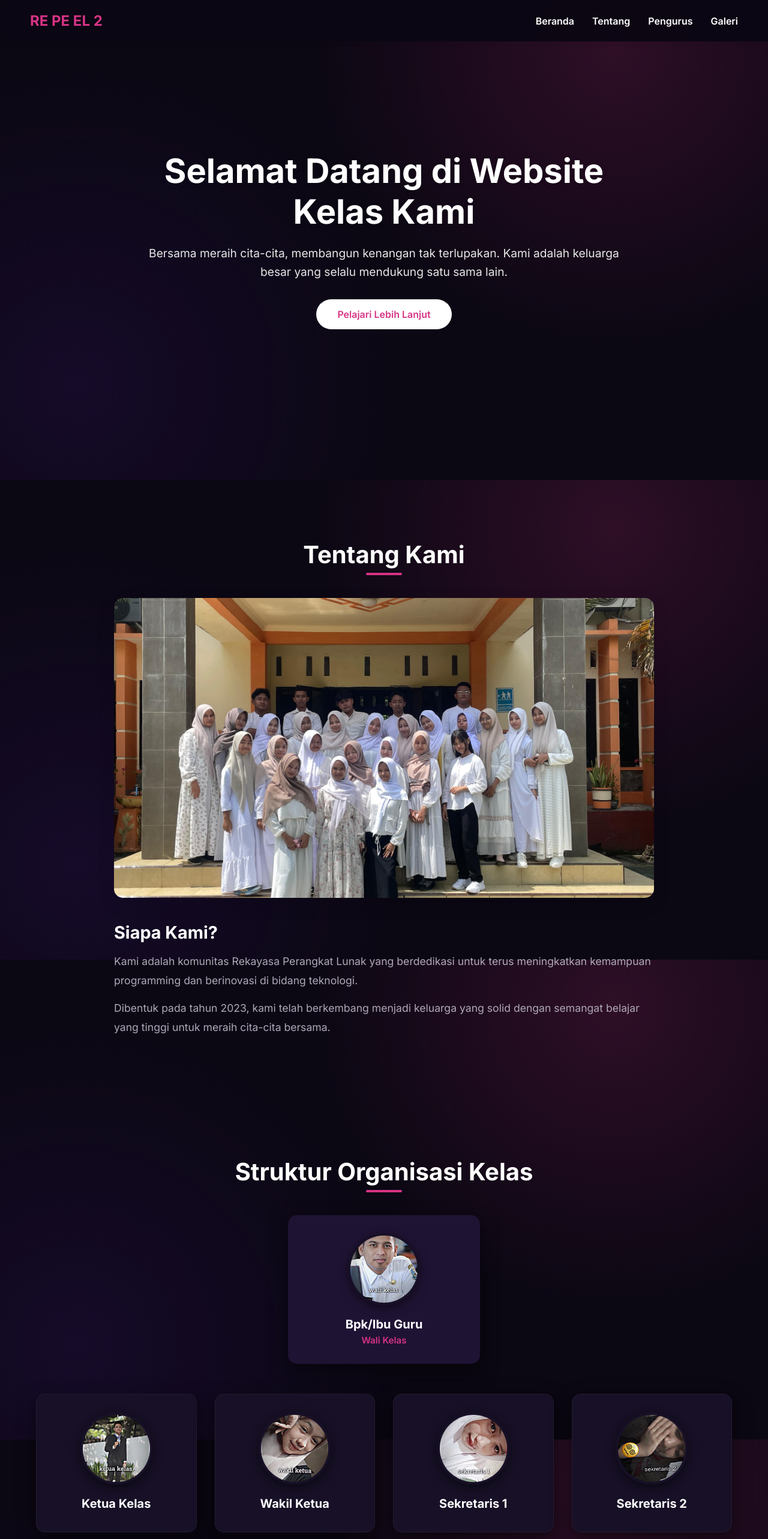
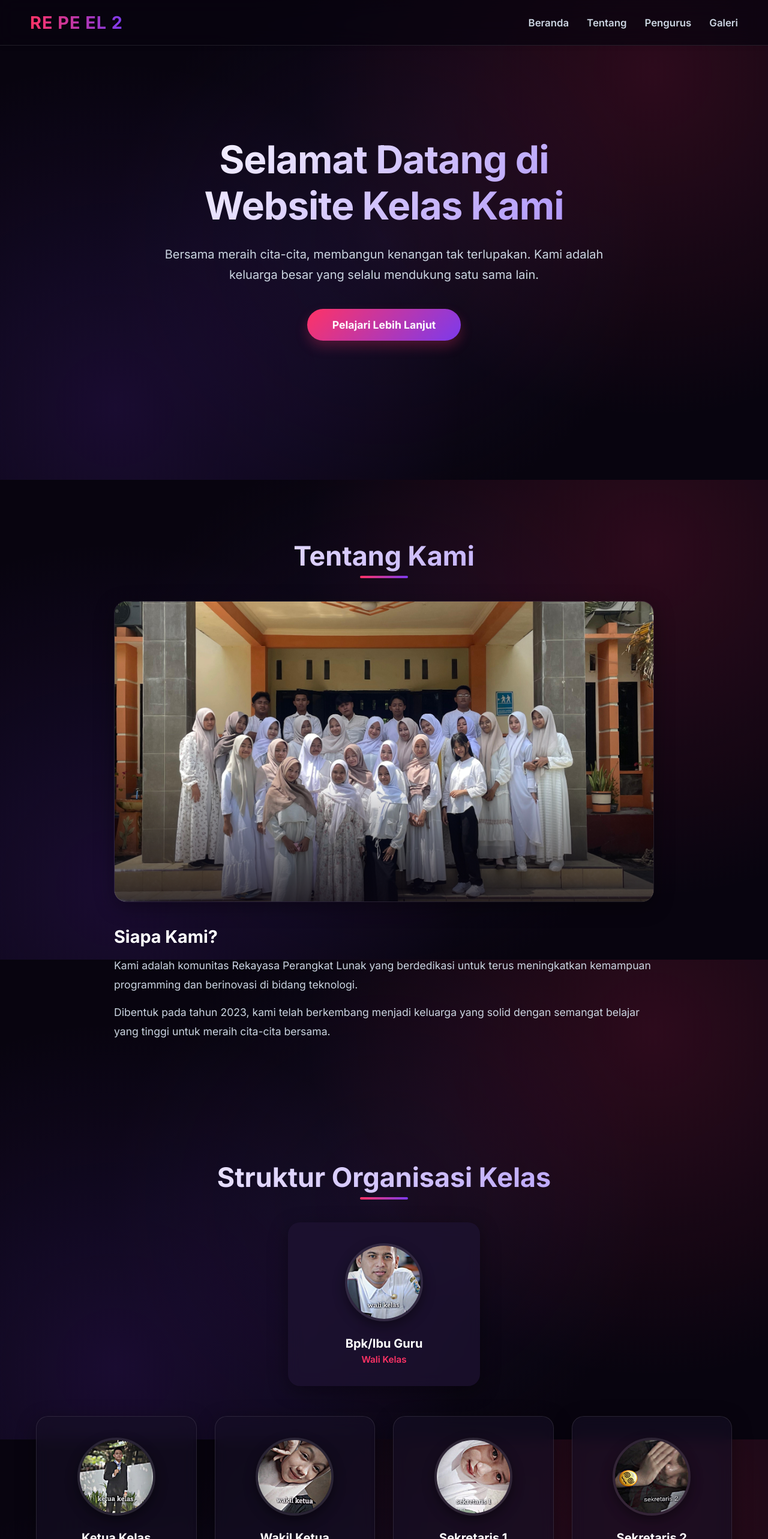
Before and after one commit to tricahyoedo/website-kelas, a Next.js app: page / in a window 1280 px wide. Shown: the top 2566 px of the page at 60% size. Built offline with nearby package versions, Linux system fonts and the light colour scheme.

Commit message:
Meningkatkan desain UI/UX dengan modern glassmorphism dan premium gradients

```diff
--- a/public/style.css
+++ b/public/style.css
@@ -1,13 +1,17 @@
 :root {
-    --primary: #d63384;
-    --primary-dark: #a12361;
-    --secondary: #1f1333;
+    --primary: #FF3366;
+    --primary-dark: #cc1f4a;
+    --accent: #7C3AED;
+    --accent-light: #a78bfa;
+    --secondary: rgba(31, 19, 51, 0.7);
     --text-main: #ffffff;
-    --text-light: #b0a8ba;
+    --text-light: #cbd5e1;
     --white: #ffffff;
     --bg-light: transparent;
     --bg-white-replacement: transparent;
-    --bg-card: #171026;
+    --bg-card: rgba(23, 16, 38, 0.6);
+    --glass-border: rgba(255, 255, 255, 0.1);
+    --glass-shadow: 0 8px 32px 0 rgba(0, 0, 0, 0.37);
 }
 
 * {
@@ -22,10 +26,11 @@ html {
 }
 
 body {
-    background-color: #0b0713;
+    background-color: #08040f;
     background-image:
-        radial-gradient(circle at 80% 10%, rgba(186, 44, 115, 0.2) 0%, transparent 40%),
-        radial-gradient(circle at 10% 80%, rgba(64, 25, 128, 0.2) 0%, transparent 40%);
+        radial-gradient(circle at 85% 15%, rgba(255, 51, 102, 0.15) 0%, transparent 45%),
+        radial-gradient(circle at 15% 85%, rgba(124, 58, 237, 0.15) 0%, transparent 45%),
+        radial-gradient(circle at 50% 50%, rgba(31, 19, 51, 0.5) 0%, transparent 60%);
     background-attachment: fixed;
     color: var(--text-main);
 }
@@ -38,8 +43,11 @@ body {
 
 h2.section-title {
     text-align: center;
-    font-size: 2.5rem;
-    color: var(--white);
+    font-size: 2.8rem;
+    font-weight: 800;
+    background: linear-gradient(135deg, #fff 0%, var(--accent-light) 100%);
+    -webkit-background-clip: text;
+    -webkit-text-fill-color: transparent;
     margin-bottom: 3rem;
     position: relative;
 }
@@ -47,13 +55,13 @@ h2.section-title {
 h2.section-title::after {
     content: '';
     position: absolute;
-    width: 60px;
+    width: 80px;
     height: 4px;
-    background-color: var(--primary);
+    background: linear-gradient(90deg, var(--primary), var(--accent));
     bottom: -10px;
     left: 50%;
     transform: translateX(-50%);
-    border-radius: 2px;
+    border-radius: 4px;
 }
 
 /* Navbar */
@@ -62,20 +70,25 @@ nav {
     justify-content: space-between;
     align-items: center;
     padding: 20px 50px;
-    background-color: rgba(11, 7, 19, 0.95);
-    backdrop-filter: blur(10px);
+    background-color: rgba(8, 4, 15, 0.7);
+    backdrop-filter: blur(16px);
+    -webkit-backdrop-filter: blur(16px);
+    border-bottom: 1px solid var(--glass-border);
     position: fixed;
     width: 100%;
     top: 0;
     z-index: 1000;
-    box-shadow: 0 2px 10px rgba(0,0,0,0.05);
+    box-shadow: 0 4px 30px rgba(0, 0, 0, 0.1);
     transition: box-shadow 0.3s ease;
 }
 
 .logo {
-    font-size: 1.5rem;
-    font-weight: 700;
-    color: var(--primary);
+    font-size: 1.8rem;
+    font-weight: 800;
+    background: linear-gradient(90deg, var(--primary), var(--accent));
+    -webkit-background-clip: text;
+    -webkit-text-fill-color: transparent;
+    letter-spacing: 1px;
 }
 
 .nav-links {
@@ -86,13 +99,31 @@ nav {
 
 .nav-links a {
     text-decoration: none;
-    color: var(--text-main);
+    color: var(--text-light);
     font-weight: 600;
-    transition: color 0.3s ease;
+    font-size: 1.05rem;
+    transition: all 0.3s ease;
+    position: relative;
 }
 
 .nav-links a:hover {
-    color: var(--primary);
+    color: var(--white);
+    text-shadow: 0 0 10px rgba(255, 255, 255, 0.3);
+}
+
+.nav-links a::after {
+    content: '';
+    position: absolute;
+    width: 0;
+    height: 2px;
+    bottom: -5px;
+    left: 0;
+    background: linear-gradient(90deg, var(--primary), var(--accent));
+    transition: width 0.3s ease;
+}
+
+.nav-links a:hover::after {
+    width: 100%;
 }
 
 /* Hero Section */
@@ -113,33 +144,56 @@ nav {
 }
 
 .hero-content h1 {
-    font-size: 3.5rem;
-    margin-bottom: 20px;
-    font-weight: 700;
-    text-shadow: 0 2px 10px rgba(0,0,0,0.1);
+    font-size: 4rem;
+    margin-bottom: 25px;
+    font-weight: 800;
+    background: linear-gradient(135deg, #ffffff 0%, var(--accent-light) 100%);
+    -webkit-background-clip: text;
+    -webkit-text-fill-color: transparent;
+    letter-spacing: -1px;
+    line-height: 1.2;
 }
 
 .hero-content p {
-    font-size: 1.2rem;
-    margin-bottom: 30px;
-    line-height: 1.6;
-    opacity: 0.9;
+    font-size: 1.25rem;
+    margin-bottom: 40px;
+    line-height: 1.7;
+    color: var(--text-light);
 }
 
 .btn {
     display: inline-block;
-    padding: 15px 35px;
-    background-color: var(--white);
-    color: var(--primary);
+    padding: 16px 42px;
+    background: linear-gradient(135deg, var(--primary) 0%, var(--accent) 100%);
+    color: var(--white);
     text-decoration: none;
-    font-weight: 600;
-    border-radius: 30px;
-    transition: transform 0.3s ease, box-shadow 0.3s ease;
+    font-weight: 700;
+    font-size: 1.1rem;
+    border-radius: 50px;
+    box-shadow: 0 10px 20px rgba(255, 51, 102, 0.25);
+    transition: all 0.4s cubic-bezier(0.175, 0.885, 0.32, 1.275);
+    position: relative;
+    overflow: hidden;
+}
+
+.btn::before {
+    content: '';
+    position: absolute;
+    top: 0; left: 0; width: 100%; height: 100%;
+    background: linear-gradient(135deg, var(--accent) 0%, var(--primary) 100%);
+    opacity: 0;
+    transition: opacity 0.4s ease;
+    z-index: -1;
+}
+
+.btn:hover::before {
+    opacity: 1;
 }
 
 .btn:hover {
-    transform: translateY(-3px);
-    box-shadow: 0 10px 20px rgba(0,0,0,0.15);
+    transform: translateY(-5px) scale(1.05);
+    box-shadow: 0 15px 30px rgba(124, 58, 237, 0.4);
+    color: white;
 }
 
 /* Tentang Kami */
@@ -159,9 +213,19 @@ nav {
 .tentang-image {
     max-width: 900px;
     margin: 0 auto;
-    border-radius: 15px;
+    border-radius: 20px;
     overflow: hidden;
-    box-shadow: 0 10px 30px rgba(0,0,0,0.1);
+    box-shadow: var(--glass-shadow);
+    border: 1px solid var(--glass-border);
+    position: relative;
+}
+
+.tentang-image::after {
+    content: '';
+    position: absolute;
+    top: 0; left: 0; right: 0; bottom: 0;
+    background: linear-gradient(to bottom, transparent 60%, rgba(8,4,15,0.8));
+    pointer-events: none;
 }
 
 .tentang-img {
@@ -187,19 +251,37 @@ nav {
 
 .card {
     background: var(--bg-card);
-    padding: 30px 20px;
-    border-radius: 15px;
-    box-shadow: 0 10px 30px rgba(0,0,0,0.5);
+    backdrop-filter: blur(12px);
+    -webkit-backdrop-filter: blur(12px);
+    padding: 35px 25px;
+    border-radius: 20px;
+    box-shadow: var(--glass-shadow);
     text-align: center;
-    transition: transform 0.3s ease, box-shadow 0.3s ease;
+    transition: all 0.4s cubic-bezier(0.175, 0.885, 0.32, 1.275);
     width: 100%;
     max-width: 280px;
-    border: 1px solid rgba(255, 255, 255, 0.05);
+    border: 1px solid var(--glass-border);
+    position: relative;
+    overflow: hidden;
+}
+
+.card::before {
+    content: '';
+    position: absolute;
+    top: 0; left: 0; width: 100%; height: 4px;
+    background: linear-gradient(90deg, var(--primary), var(--accent));
+    opacity: 0;
+    transition: opacity 0.3s ease;
+}
+
+.card:hover::before {
+    opacity: 1;
 }
 
 .card:hover {
-    transform: translateY(-8px);
-    box-shadow: 0 15px 40px rgba(13, 138, 188, 0.12);
+    transform: translateY(-12px);
+    box-shadow: 0 20px 40px rgba(255, 51, 102, 0.15);
+    border-color: rgba(255, 255, 255, 0.2);
 }
 
 .wali-kelas {
@@ -211,13 +293,19 @@ nav {
 }
 
 .card-img {
-    width: 120px;
-    height: 120px;
-    margin: 0 auto 20px;
+    width: 130px;
+    height: 130px;
+    margin: 0 auto 25px;
     border-radius: 50%;
     overflow: hidden;
-    border: 4px solid var(--bg-card);
-    box-shadow: 0 5px 15px rgba(0,0,0,0.5);
+    border: 4px solid rgba(255, 255, 255, 0.1);
+    box-shadow: 0 8px 20px rgba(0,0,0,0.4);
+    transition: transform 0.4s ease;
+}
+
+.card:hover .card-img {
+    transform: scale(1.1) rotate(5deg);
+    border-color: var(--primary);
 }
 
 .card-img img {
@@ -254,23 +342,36 @@ nav {
 
 .anggota-card {
     background: var(--bg-card);
-    padding: 20px 15px;
-    border-radius: 10px;
-    box-shadow: 0 5px 15px rgba(0,0,0,0.3);
+    backdrop-filter: blur(12px);
+    -webkit-backdrop-filter: blur(12px);
+    padding: 25px 15px;
+    border-radius: 16px;
+    box-shadow: var(--glass-shadow);
     text-align: center;
-    transition: transform 0.3s ease, box-shadow 0.3s ease;
+    transition: all 0.4s cubic-bezier(0.175, 0.885, 0.32, 1.275);
     width: 100%;
+    border: 1px solid var(--glass-border);
 }
 
 .anggota-card:hover {
-    transform: translateY(-5px);
-    box-shadow: 0 8px 25px rgba(13, 138, 188, 0.1);
+    transform: translateY(-10px);
+    box-shadow: 0 15px 30px rgba(124, 58, 237, 0.2);
+    border-color: rgba(124, 58, 237, 0.4);
 }
 
 .anggota-card .card-img {
-    width: 80px;
-    height: 80px;
+    width: 90px;
+    height: 90px;
     margin: 0 auto 15px;
+    border-radius: 50%;
+    border: 3px solid rgba(255,255,255,0.1);
+    transition: all 0.3s ease;
+    overflow: hidden;
+}
+
+.anggota-card:hover .card-img {
+    border-color: var(--accent);
+    transform: scale(1.1);
 }
 
 .anggota-card h3 {
@@ -300,26 +401,30 @@ nav {
 }
 
 .tab-btn {
-    padding: 10px 25px;
-    border: none;
-    background-color: transparent;
+    padding: 12px 30px;
+    border: 1px solid var(--glass-border);
+    background: var(--bg-card);
+    backdrop-filter: blur(8px);
     color: var(--text-light);
-    font-size: 1rem;
+    font-size: 1.05rem;
     font-weight: 600;
-    border-radius: 8px;
+    border-radius: 30px;
     cursor: pointer;
-    transition: all 0.3s ease;
+    transition: all 0.3s cubic-bezier(0.175, 0.885, 0.32, 1.275);
 }
 
 .tab-btn:hover {
-    color: var(--primary);
-    background-color: rgba(13, 138, 188, 0.1);
+    color: var(--white);
+    border-color: var(--accent-light);
+    transform: translateY(-2px);
+    box-shadow: 0 5px 15px rgba(124, 58, 237, 0.2);
 }
 
 .tab-btn.active {
-    background-color: #a12361;
+    background: linear-gradient(135deg, var(--primary) 0%, var(--accent) 100%);
     color: var(--white);
-    box-shadow: 0 4px 15px rgba(161, 35, 97, 0.3);
+    border-color: transparent;
+    box-shadow: 0 8px 20px rgba(255, 51, 102, 0.3);
 }
 
 .gallery-grid {
@@ -330,18 +435,19 @@ nav {
 
 .gallery-item {
     position: relative;
-    border-radius: 12px;
+    border-radius: 16px;
     overflow: hidden;
     cursor: pointer;
     aspect-ratio: 4/3;
-    box-shadow: 0 5px 15px rgba(0,0,0,0.05);
+    box-shadow: var(--glass-shadow);
+    border: 1px solid var(--glass-border);
 }
 
 .gallery-item img {
     width: 100%;
     height: 100%;
     object-fit: cover;
-    transition: transform 0.5s ease;
+    transition: transform 0.6s cubic-bezier(0.165, 0.84, 0.44, 1);
 }
 
 .gallery-item .overlay {
@@ -350,27 +456,30 @@ nav {
     left: 0;
     width: 100%;
     height: 100%;
-    background: rgba(161, 35, 97, 0.75);
+    background: linear-gradient(to top, rgba(255, 51, 102, 0.8), rgba(124, 58, 237, 0.4));
     display: flex;
     justify-content: center;
     align-items: center;
     opacity: 0;
-    transition: opacity 0.3s ease;
+    transition: opacity 0.4s ease;
+    backdrop-filter: blur(3px);
 }
 
 .gallery-item .overlay span {
     color: var(--white);
-    font-weight: 600;
-    font-size: 1.2rem;
-    transform: translateY(20px);
-    transition: transform 0.3s ease;
-    padding: 10px 20px;
-    border: 2px solid var(--white);
-    border-radius: 25px;
+    font-weight: 700;
+    font-size: 1.1rem;
+    transform: translateY(30px) scale(0.9);
+    transition: all 0.4s cubic-bezier(0.175, 0.885, 0.32, 1.275);
+    padding: 12px 28px;
+    background: rgba(255, 255, 255, 0.2);
+    border: 1px solid rgba(255, 255, 255, 0.5);
+    border-radius: 30px;
+    backdrop-filter: blur(5px);
 }
 
 .gallery-item:hover img {
-    transform: scale(1.08);
+    transform: scale(1.15);
 }
 
 .gallery-item:hover .overlay {
@@ -378,7 +487,7 @@ nav {
 }
 
 .gallery-item:hover .overlay span {
-    transform: translateY(0);
+    transform: translateY(0) scale(1);
 }
 
 /* Modal Lightbox */
@@ -391,8 +500,9 @@ nav {
     top: 0;
     width: 100%;
     height: 100%;
-    background-color: rgba(0,0,0,0.85);
-    backdrop-filter: blur(5px);
+    background-color: rgba(8, 4, 15, 0.85);
+    backdrop-filter: blur(10px);
+    -webkit-backdrop-filter: blur(10px);
 }
 
 .modal-content {
@@ -400,41 +510,45 @@ nav {
     display: block;
     max-width: 90%;
     max-height: 85vh;
-    animation: zoomIn 0.3s cubic-bezier(0.175, 0.885, 0.32, 1.275);
-    border-radius: 8px;
-    box-shadow: 0 10px 30px rgba(0,0,0,0.5);
+    animation: zoomIn 0.4s cubic-bezier(0.175, 0.885, 0.32, 1.275);
+    border-radius: 12px;
+    box-shadow: 0 20px 50px rgba(0,0,0,0.6);
     object-fit: contain;
+    border: 1px solid rgba(255, 255, 255, 0.1);
 }
 
 .close {
     position: absolute;
-    top: 25px;
-    right: 45px;
-    color: rgba(255, 255, 255, 0.7);
-    font-size: 45px;
+    top: 30px;
+    right: 50px;
+    color: var(--text-light);
+    font-size: 50px;
     font-weight: 300;
     cursor: pointer;
-    transition: color 0.3s, transform 0.3s;
+    transition: all 0.3s ease;
     line-height: 1;
+    z-index: 2001;
 }
 
 .close:hover {
-    color: var(--white);
-    transform: scale(1.1);
+    color: var(--primary);
+    transform: scale(1.2) rotate(90deg);
 }
 
 /* Member Modal Content */
 .member-modal-content {
-    background: var(--bg-card);
+    background: rgba(23, 16, 38, 0.85);
+    backdrop-filter: blur(20px);
+    -webkit-backdrop-filter: blur(20px);
     margin: auto;
-    padding: 40px;
-    border-radius: 15px;
-    max-width: 600px;
+    padding: 45px;
+    border-radius: 24px;
+    max-width: 650px;
     width: 90%;
     position: relative;
-    animation: zoomIn 0.3s cubic-bezier(0.175, 0.885, 0.32, 1.275);
-    box-shadow: 0 10px 40px rgba(0,0,0,0.6);
-    border: 1px solid rgba(255, 255, 255, 0.1);
+    animation: zoomIn 0.4s cubic-bezier(0.175, 0.885, 0.32, 1.275);
+    box-shadow: 0 25px 60px rgba(0,0,0,0.7);
+    border: 1px solid rgba(255, 255, 255, 0.15);
 }
 
 .member-modal-body {
@@ -448,12 +562,18 @@ nav {
 }
 
 .member-modal-left img {
-    width: 150px;
-    height: 150px;
-    border-radius: 15px;
+    width: 160px;
+    height: 160px;
+    border-radius: 20px;
     object-fit: cover;
-    border: 4px solid var(--primary);
-    box-shadow: 0 5px 15px rgba(0,0,0,0.3);
+    border: 4px solid transparent;
+    background: linear-gradient(135deg, var(--primary), var(--accent)) border-box;
+    -webkit-mask: linear-gradient(#fff 0 0) padding-box, linear-gradient(#fff 0 0);
+    -webkit-mask-composite: destination-out;
+    mask-composite: exclude;
+    box-shadow: 0 10px 25px rgba(255, 51, 102, 0.2);
+    /* Alternative if mask breaks */
+    border: 4px solid var(--accent);
 }
 
 .member-modal-right {
@@ -462,16 +582,21 @@ nav {
 }
 
 .member-modal-right h3 {
-    color: var(--text-main);
-    font-size: 1.8rem;
+    color: var(--white);
+    font-size: 2.2rem;
+    font-weight: 800;
     margin-bottom: 5px;
+    background: linear-gradient(135deg, #fff 0%, var(--accent-light) 100%);
+    -webkit-background-clip: text;
+    -webkit-text-fill-color: transparent;
 }
 
 .member-modal-right .member-nis {
     color: var(--primary);
-    font-weight: 600;
-    margin-bottom: 20px;
-    font-size: 1.1rem;
+    font-weight: 700;
+    margin-bottom: 25px;
+    font-size: 1.15rem;
+    letter-spacing: 1px;
 }
 
 .member-details p {
@@ -489,12 +614,13 @@ nav {
 
 /* Footer */
 footer {
-    background-color: rgba(11, 7, 19, 0.95);
-    color: var(--white);
+    background-color: rgba(8, 4, 15, 0.9);
+    backdrop-filter: blur(10px);
+    color: var(--text-light);
     text-align: center;
-    padding: 35px 20px;
-    font-size: 0.95rem;
-    border-top: 1px solid rgba(255, 255, 255, 0.05);
+    padding: 40px 20px;
+    font-size: 1rem;
+    border-top: 1px solid var(--glass-border);
 }
 
 /* Animations */
```
